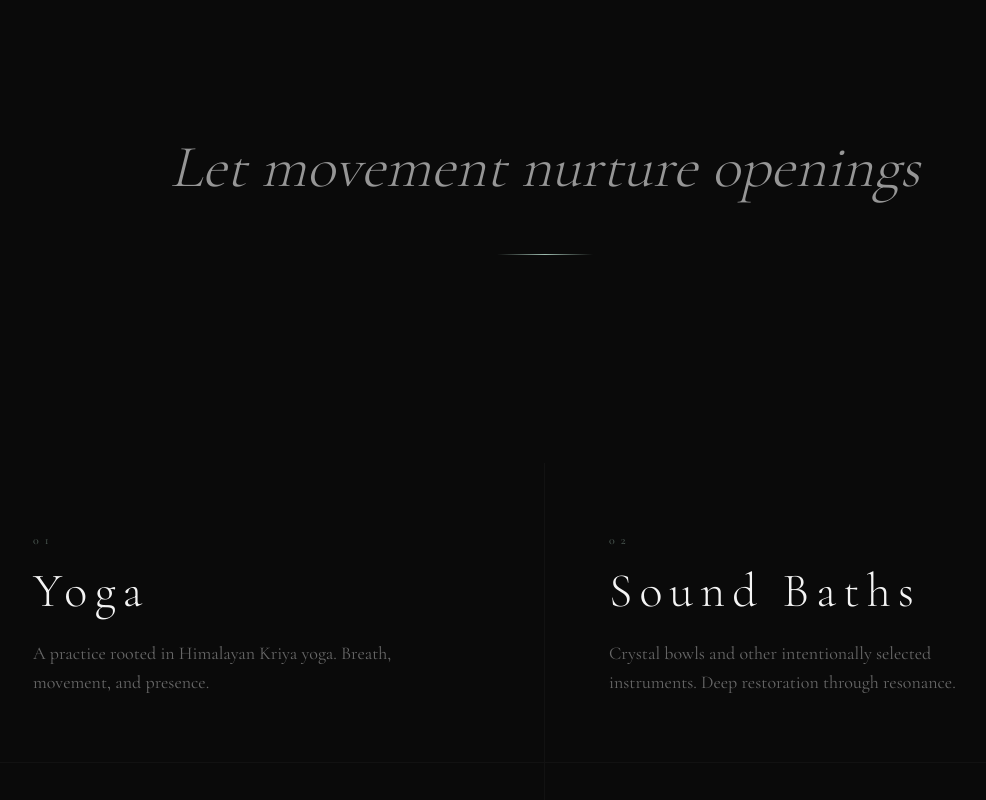
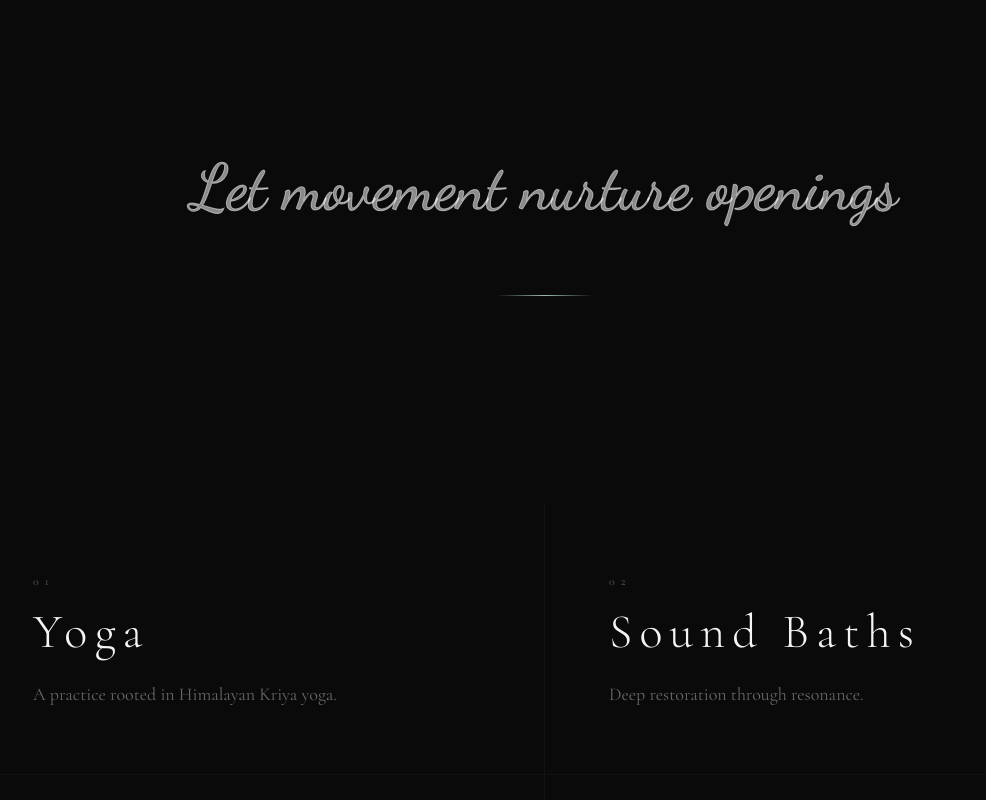
Before and after one commit to aydo-89/lmnoyoga, a Next.js app: page / in a window 1280 px wide. Shown: the part 800-1600 px from the top of the page, without its empty margins (95-1081 px from the left). Built offline with nearby package versions, Linux system fonts and the light colour scheme; grey boxes are pictures that could not be loaded.

Commit message:
v8: simplified block copy, larger hero subtitle, handwritten cursive quote animation, alphabetized community orgs

```diff
--- /dev/null
+++ b/app/components/HandwrittenText.tsx
@@ -0,0 +1,63 @@
+'use client';
+
+import { useEffect, useRef, useState } from 'react';
+
+interface HandwrittenTextProps {
+  text: string;
+  className?: string;
+}
+
+export default function HandwrittenText({ text, className = '' }: HandwrittenTextProps) {
+  const ref = useRef<HTMLDivElement>(null);
+  const [isVisible, setIsVisible] = useState(false);
+
+  useEffect(() => {
+    const el = ref.current;
+    if (!el) return;
+
+    const observer = new IntersectionObserver(
+      ([entry]) => {
+        if (entry.isIntersecting) {
+          setIsVisible(true);
+          observer.disconnect();
+        }
+      },
+      { threshold: 0.3 }
+    );
+
+    observer.observe(el);
+    return () => observer.disconnect();
+  }, []);
+
+  return (
+    <div ref={ref} className={className}>
+      <svg
+        viewBox="0 0 900 120"
+        className="w-full max-w-4xl mx-auto"
+        preserveAspectRatio="xMidYMid meet"
+      >
+        <defs>
+          <mask id="handwritten-mask">
+            <rect width="100%" height="100%" fill="white" />
+          </mask>
+        </defs>
+        <text
+          x="450"
+          y="80"
+          textAnchor="middle"
+          className={`handwritten-text ${isVisible ? 'animate' : ''}`}
+          fill="none"
+          stroke="rgba(244, 244, 244, 0.55)"
+          strokeWidth="1"
+          style={{
+            fontFamily: "'Dancing Script', cursive",
+            fontSize: '64px',
+            fontWeight: 400,
+          }}
+        >
+          {text}
+        </text>
+      </svg>
+    </div>
+  );
+}
--- a/app/globals.css
+++ b/app/globals.css
@@ -229,3 +229,31 @@ html {
   line-height: 0.9;
   letter-spacing: 0.05em;
 }
+
+/* ===== HANDWRITTEN TEXT DRAW-ON ===== */
+.handwritten-text {
+  stroke-dasharray: 2000;
+  stroke-dashoffset: 2000;
+  fill: transparent;
+  transition: fill 1.5s ease 2.5s;
+}
+
+.handwritten-text.animate {
+  animation: draw-text 3s ease forwards;
+  fill: rgba(244, 244, 244, 0.55);
+}
+
+@keyframes draw-text {
+  0% {
+    stroke-dashoffset: 2000;
+    fill: transparent;
+  }
+  70% {
+    stroke-dashoffset: 0;
+    fill: transparent;
+  }
+  100% {
+    stroke-dashoffset: 0;
+    fill: rgba(244, 244, 244, 0.55);
+  }
+}
--- a/app/layout.tsx
+++ b/app/layout.tsx
@@ -1,5 +1,5 @@
 import type { Metadata } from 'next';
-import { Cormorant_Garamond } from 'next/font/google';
+import { Cormorant_Garamond, Dancing_Script } from 'next/font/google';
 import './globals.css';
 import Navigation from './components/Navigation';
 import CursorGlow from './components/CursorGlow';
@@ -11,6 +11,13 @@ const cormorant = Cormorant_Garamond({
   display: 'swap',
 });
 
+const dancingScript = Dancing_Script({
+  subsets: ['latin'],
+  weight: ['400', '500', '600', '700'],
+  variable: '--font-dancing',
+  display: 'swap',
+});
+
 export const metadata: Metadata = {
   title: {
     default: 'LMNO',
@@ -18,7 +25,7 @@ export const metadata: Metadata = {
   },
   description: 'Yoga, sound healing, and mindful movement.',
   keywords: [
-    'yoga', 'kundalini yoga', 'kriya yoga', 'sound bath',
+    'yoga', 'himalayan kriya yoga', 'kriya yoga', 'sound bath',
     'sound healing', 'wellness', 'meditation',
     'Twin Cities yoga', 'Minneapolis yoga',
   ],
@@ -41,7 +48,7 @@ export default function RootLayout({
   children: React.ReactNode;
 }>) {
   return (
-    <html lang="en" className={cormorant.variable}>
+    <html lang="en" className={`${cormorant.variable} ${dancingScript.variable}`}>
       <body className="antialiased bg-[#0a0a0a] text-[#f4f4f4]">
         <CursorGlow />
         <Navigation />
--- a/app/offerings/page.tsx
+++ b/app/offerings/page.tsx
@@ -4,6 +4,11 @@ import { useState } from 'react';
 import ScrollReveal from '../components/ScrollReveal';
 
 const communityLinks = [
+  {
+    name: 'Community Aid Network MN',
+    url: 'https://www.canmn.org/',
+    description: 'Grassroots mutual aid in Minneapolis',
+  },
   {
     name: 'Immigration Law Center',
     url: 'https://www.ilcm.org/',
@@ -18,11 +23,6 @@ const communityLinks = [
     name: 'World Central Kitchen',
     url: 'https://wck.org/',
     description: 'Nourishing communities through food',
-  },
-  {
-    name: 'Community Aid Network MN',
-    url: 'https://www.canmn.org/',
-    description: 'Grassroots mutual aid in Minneapolis',
   },
 ];
 
@@ -151,7 +151,7 @@ export default function Offerings() {
             </div>
 
             <p className="text-[#f4f4f4]/30 text-lg leading-relaxed mb-10 text-center">
-              Practice extends beyond the mat. Please consider a donation to these organizations.
+              Consider supporting these organizations doing meaningful work.
             </p>
 
             <div className="space-y-6">
--- a/app/page.tsx
+++ b/app/page.tsx
@@ -1,6 +1,7 @@
 import Link from 'next/link';
 import type { Metadata } from 'next';
 import ScrollReveal from './components/ScrollReveal';
+import HandwrittenText from './components/HandwrittenText';
 
 export const metadata: Metadata = {
   title: 'LMNO',
@@ -34,7 +35,7 @@ export default function Home() {
             </h1>
             <div className="flex items-center justify-center gap-6 mt-6 animate-fade-in opacity-0 delay-800">
               <div className="h-px w-12 bg-[#9DBBAE]/40" />
-              <span className="text-xs tracking-[0.5em] uppercase text-[#f4f4f4]/70 font-display">
+              <span className="text-sm md:text-base tracking-[0.5em] uppercase text-[#f4f4f4]/70 font-display">
                 Yoga and Sound
               </span>
               <div className="h-px w-12 bg-[#9DBBAE]/40" />
@@ -50,14 +51,13 @@ export default function Home() {
         </div>
       </section>
 
-      {/* ===== QUOTE — Let movement nurture openings ===== */}
+      {/* ===== QUOTE — Let movement nurture openings (handwritten draw-on) ===== */}
       <section className="py-32 px-6 lg:px-12">
         <div className="max-w-5xl mx-auto text-center">
-          <ScrollReveal variant="slow">
-            <p className="font-display text-3xl md:text-5xl lg:text-6xl font-light leading-[1.3] text-[#f4f4f4]/60 italic">
-              Let movement nurture openings
-            </p>
-          </ScrollReveal>
+          <HandwrittenText
+            text="Let movement nurture openings"
+            className="px-4"
+          />
           <ScrollReveal>
             <div className="ornament-line w-24 mx-auto mt-12" />
           </ScrollReveal>
@@ -76,7 +76,7 @@ export default function Home() {
                   Yoga
                 </h3>
                 <p className="text-[#f4f4f4]/40 text-lg leading-relaxed max-w-sm">
-                  A practice rooted in Himalayan Kriya yoga. Breath, movement, and presence.
+                  A practice rooted in Himalayan Kriya yoga.
                 </p>
               </Link>
             </ScrollReveal>
@@ -89,7 +89,7 @@ export default function Home() {
                   Sound Baths
                 </h3>
                 <p className="text-[#f4f4f4]/40 text-lg leading-relaxed max-w-sm">
-                  Crystal bowls and other intentionally selected instruments. Deep restoration through resonance.
+                  Deep restoration through resonance.
                 </p>
               </Link>
             </ScrollReveal>
@@ -102,7 +102,7 @@ export default function Home() {
                   Community
                 </h3>
                 <p className="text-[#f4f4f4]/40 text-lg leading-relaxed max-w-sm">
-                  Practice extends beyond the mat. Supporting organizations doing meaningful work.
+                  Consider supporting these organizations doing meaningful work.
                 </p>
               </Link>
             </ScrollReveal>
@@ -115,7 +115,7 @@ export default function Home() {
                   Contact
                 </h3>
                 <p className="text-[#f4f4f4]/40 text-lg leading-relaxed max-w-sm">
-                  Reach out. We would love to hear from you.
+                  Reach out!
                 </p>
               </Link>
             </ScrollReveal>
```
